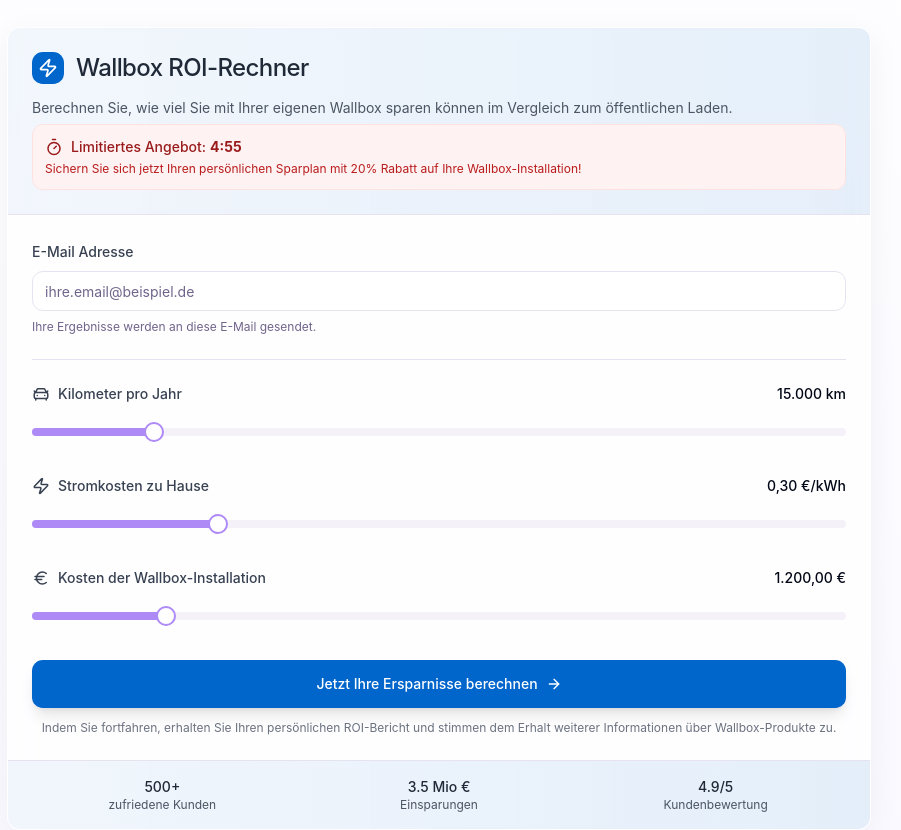
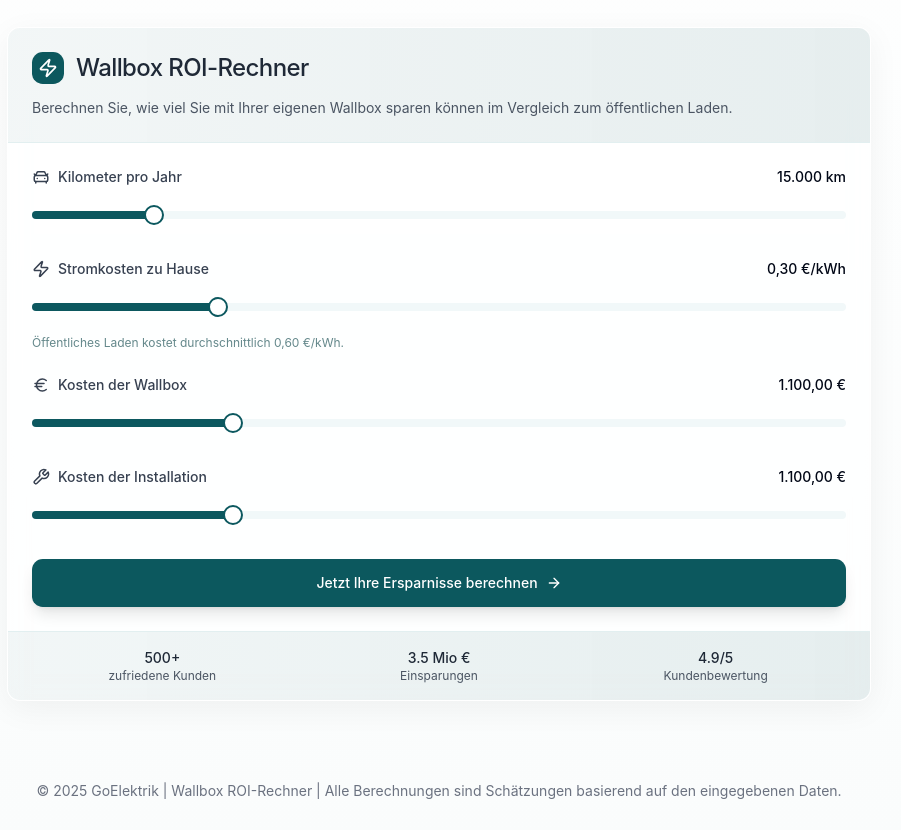
Before and after one commit to Sinsk1/wallbox-returns-calculator, a React (Vite) app: page / in a window 1280 px wide. Shown: the part 480-1310 px from the top of the page, without its empty margins (201-1102 px from the left). Built offline with nearby package versions, Linux system fonts and the light colour scheme.

Commit message:
Refactor ROI calculator
- Updated main colors to #0c585e.
- Removed the limited offer box and email field.
- Changed public charging price to 0.60 €.
- Added a Wallbox + Installation cost field.
- Displayed monthly savings next to annual savings.
- Replaced PDF download/email with a print button.

```diff
--- a/src/components/ROICalculator.tsx
+++ b/src/components/ROICalculator.tsx
@@ -11,14 +11,11 @@ import { Slider } from '@/components/ui/slider';
 import { Separator } from '@/components/ui/separator';
 import { CalculatorInput, DEFAULT_PARAMS, calculateROI, formatCurrency, formatNumber } from '@/utils/calculationUtils';
 import ROIResults from './ROIResults';
-import { ArrowRight, Zap, CarFront, Euro, Timer } from 'lucide-react';
+import { ArrowRight, Zap, CarFront, Euro, Wrench } from 'lucide-react';
 import { toast } from 'sonner';
 
 // Define the form schema
 const formSchema = z.object({
-  email: z.string().email({
-    message: "Bitte geben Sie eine gültige E-Mail-Adresse ein.",
-  }),
   kmPerYear: z.number()
     .min(1000, {
       message: "Mindestens 1.000 km pro Jahr.",
@@ -40,40 +37,30 @@ const formSchema = z.object({
     .max(5000, {
       message: "Maximal 5.000 € für die Installation.",
     }),
+  wallboxInstallationCost: z.number()
+    .min(500, {
+      message: "Mindestens 500 € für die Installation.",
+    })
+    .max(5000, {
+      message: "Maximal 5.000 € für die Installation.",
+    }),
 });
 
 const ROICalculator: React.FC = () => {
   const [results, setResults] = useState<ReturnType<typeof calculateROI> | null>(null);
   const [showResults, setShowResults] = useState(false);
   const [isSubmitting, setIsSubmitting] = useState(false);
-  const [urgencyTimer, setUrgencyTimer] = useState(300); // 5 minutes in seconds
 
   // Create form
   const form = useForm<z.infer<typeof formSchema>>({
     resolver: zodResolver(formSchema),
     defaultValues: {
-      email: "",
       kmPerYear: DEFAULT_PARAMS.kmPerYear,
       electricityCost: DEFAULT_PARAMS.electricityCost,
-      wallboxCost: DEFAULT_PARAMS.wallboxCost,
+      wallboxCost: DEFAULT_PARAMS.wallboxCost / 2, // Split the cost in half between device and installation
+      wallboxInstallationCost: DEFAULT_PARAMS.wallboxCost / 2,
     },
   });
-
-  // Effect for urgency timer
-  React.useEffect(() => {
-    const timer = setInterval(() => {
-      setUrgencyTimer((prev) => (prev > 0 ? prev - 1 : 0));
-    }, 1000);
-
-    return () => clearInterval(timer);
-  }, []);
-
-  // Format the timer
-  const formatTime = (seconds: number) => {
-    const mins = Math.floor(seconds / 60);
-    const secs = seconds % 60;
-    return `${mins}:${secs.toString().padStart(2, '0')}`;
-  };
 
   const onSubmit = async (values: z.infer<typeof formSchema>) => {
     setIsSubmitting(true);
@@ -84,10 +71,9 @@ const ROICalculator: React.FC = () => {
 
       // Calculate ROI
       const calculatorInput: CalculatorInput = {
-        email: values.email,
         kmPerYear: values.kmPerYear,
         electricityCost: values.electricityCost,
-        wallboxCost: values.wallboxCost,
+        wallboxCost: values.wallboxCost + values.wallboxInstallationCost, // Add both costs
       };
 
       const calculationResults = calculateROI(calculatorInput);
@@ -121,9 +107,9 @@ const ROICalculator: React.FC = () => {
       <div className="space-y-8">
         {!showResults ? (
           <Card className="glass-card overflow-hidden">
-            <CardHeader className="bg-gradient-to-r from-wallbox/5 to-wallbox/10 border-b">
+            <CardHeader className="bg-gradient-to-r from-goelektrik/5 to-goelektrik/10 border-b">
               <div className="flex items-center mb-2">
-                <div className="bg-wallbox text-white p-1.5 rounded-md mr-3">
+                <div className="bg-goelektrik text-white p-1.5 rounded-md mr-3">
                   <Zap size={20} />
                 </div>
                 <CardTitle className="text-2xl font-medium text-gray-800">
@@ -133,49 +119,11 @@ const ROICalculator: React.FC = () => {
               <CardDescription className="text-gray-600">
                 Berechnen Sie, wie viel Sie mit Ihrer eigenen Wallbox sparen können im Vergleich zum öffentlichen Laden.
               </CardDescription>
-
-              {urgencyTimer > 0 && (
-                <div className="mt-3 bg-red-50 border border-red-100 rounded-md p-3 text-sm">
-                  <p className="font-medium text-red-800 flex items-center">
-                    <Timer className="inline-block mr-2" size={18} />
-                    Limitiertes Angebot: <span className="ml-1 font-bold">{formatTime(urgencyTimer)}</span>
-                  </p>
-                  <p className="text-red-700 text-xs mt-1">
-                    Sichern Sie sich jetzt Ihren persönlichen Sparplan mit 20% Rabatt auf Ihre Wallbox-Installation!
-                  </p>
-                </div>
-              )}
             </CardHeader>
 
             <CardContent className="pt-6">
               <Form {...form}>
                 <form onSubmit={form.handleSubmit(onSubmit)} className="space-y-6">
-                  {/* Email field */}
-                  <FormField
-                    control={form.control}
-                    name="email"
-                    render={({ field }) => (
-                      <FormItem>
-                        <FormLabel className="text-gray-700">
-                          E-Mail Adresse
-                        </FormLabel>
-                        <FormControl>
-                          <Input
-                            placeholder="ihre.email@beispiel.de"
-                            {...field}
-                            className="input-transition focus:border-wallbox"
-                          />
-                        </FormControl>
-                        <FormDescription className="text-xs">
-                          Ihre Ergebnisse werden an diese E-Mail gesendet.
-                        </FormDescription>
-                        <FormMessage />
-                      </FormItem>
-                    )}
-                  />
-
-                  <Separator className="my-4" />
-
                   {/* KM per year */}
                   <FormField
                     control={form.control}
@@ -235,6 +183,9 @@ const ROICalculator: React.FC = () => {
                             className="py-4"
                           />
                         </FormControl>
+                        <FormDescription className="text-xs">
+                          Öffentliches Laden kostet durchschnittlich 0,60 €/kWh.
+                        </FormDescription>
                         <FormMessage />
                       </FormItem>
                     )}
@@ -249,7 +200,7 @@ const ROICalculator: React.FC = () => {
                         <div className="flex justify-between items-center">
                           <FormLabel className="text-gray-700 flex items-center">
                             <Euro className="mr-2" size={18} />
-                            Kosten der Wallbox-Installation
+                            Kosten der Wallbox
                           </FormLabel>
                           <span className="text-sm font-medium">
                             {field.value.toLocaleString('de-DE', { style: 'currency', currency: 'EUR' })}
@@ -258,7 +209,39 @@ const ROICalculator: React.FC = () => {
                         <FormControl>
                           <Slider
                             defaultValue={[field.value]}
-                            max={5000}
+                            max={3000}
+                            min={500}
+                            step={100}
+                            onValueChange={(vals) => {
+                              field.onChange(vals[0]);
+                            }}
+                            className="py-4"
+                          />
+                        </FormControl>
+                        <FormMessage />
+                      </FormItem>
+                    )}
+                  />
+
+                  {/* Wallbox Installation cost */}
+                  <FormField
+                    control={form.control}
+                    name="wallboxInstallationCost"
+                    render={({ field }) => (
+                      <FormItem>
+                        <div className="flex justify-between items-center">
+                          <FormLabel className="text-gray-700 flex items-center">
+                            <Wrench className="mr-2" size={18} />
+                            Kosten der Installation
+                          </FormLabel>
+                          <span className="text-sm font-medium">
+                            {field.value.toLocaleString('de-DE', { style: 'currency', currency: 'EUR' })}
+                          </span>
+                        </div>
+                        <FormControl>
+                          <Slider
+                            defaultValue={[field.value]}
+                            max={3000}
                             min={500}
                             step={100}
                             onValueChange={(vals) => {
@@ -275,7 +258,7 @@ const ROICalculator: React.FC = () => {
                   <div className="mt-8">
                     <Button
                       type="submit"
-                      className="w-full py-6 bg-wallbox hover:bg-wallbox-dark text-white font-medium shadow-lg transition-all duration-300 ease-in-out transform hover:scale-[1.01] hover:shadow-xl"
+                      className="w-full py-6 bg-goelektrik hover:bg-goelektrik-dark text-white font-medium shadow-lg transition-all duration-300 ease-in-out transform hover:scale-[1.01] hover:shadow-xl"
                       disabled={isSubmitting}
                     >
                       {isSubmitting ? (
@@ -287,17 +270,12 @@ const ROICalculator: React.FC = () => {
                         </span>
                       )}
                     </Button>
-
-                    <p className="text-xs text-gray-500 mt-3 text-center">
-                      Indem Sie fortfahren, erhalten Sie Ihren persönlichen ROI-Bericht und
-                      stimmen dem Erhalt weiterer Informationen über Wallbox-Produkte zu.
-                    </p>
                   </div>
                 </form>
               </Form>
             </CardContent>
 
-            <CardFooter className="bg-gradient-to-r from-wallbox/5 to-wallbox/10 border-t py-4">
+            <CardFooter className="bg-gradient-to-r from-goelektrik/5 to-goelektrik/10 border-t py-4">
               <div className="grid grid-cols-3 gap-4 w-full text-center">
                 <div>
                   <p className="text-sm font-medium text-gray-800">500+</p>
@@ -318,10 +296,9 @@ const ROICalculator: React.FC = () => {
           <ROIResults
             results={results!}
             userInputs={{
-              email: form.getValues("email"),
               kmPerYear: form.getValues("kmPerYear"),
               electricityCost: form.getValues("electricityCost"),
-              wallboxCost: form.getValues("wallboxCost"),
+              wallboxCost: form.getValues("wallboxCost") + form.getValues("wallboxInstallationCost"),
             }}
             onReset={() => {
               setShowResults(false);
--- a/src/index.css
+++ b/src/index.css
@@ -1,4 +1,3 @@
-
 @tailwind base;
 @tailwind components;
 @tailwind utilities;
@@ -17,56 +16,56 @@
     --popover: 0 0% 100%;
     --popover-foreground: 222.2 84% 4.9%;
 
-    --primary: 260 84% 75%; /* GoElektrik purple */
-    --primary-foreground: 260 40% 98%;
+    --primary: 185 77% 21%; /* New GoElektrik teal (#0c585e) */
+    --primary-foreground: 185 40% 98%;
 
-    --secondary: 260 40% 96.1%;
-    --secondary-foreground: 260 47.4% 11.2%;
+    --secondary: 185 40% 96.1%;
+    --secondary-foreground: 185 47.4% 11.2%;
 
-    --muted: 260 40% 96.1%;
-    --muted-foreground: 260 16.3% 46.9%;
+    --muted: 185 40% 96.1%;
+    --muted-foreground: 185 16.3% 46.9%;
 
-    --accent: 260 40% 96.1%;
-    --accent-foreground: 260 47.4% 11.2%;
+    --accent: 185 40% 96.1%;
+    --accent-foreground: 185 47.4% 11.2%;
 
     --destructive: 0 84.2% 60.2%;
     --destructive-foreground: 210 40% 98%;
 
-    --border: 260 31.8% 91.4%;
-    --input: 260 31.8% 91.4%;
-    --ring: 260 84% 75%;
+    --border: 185 31.8% 91.4%;
+    --input: 185 31.8% 91.4%;
+    --ring: 185 84% 20%;
 
     --radius: 0.8rem;
   }
 
   .dark {
     --background: 222.2 84% 4.9%;
-    --foreground: 260 40% 98%;
+    --foreground: 185 40% 98%;
 
     --card: 222.2 84% 4.9%;
-    --card-foreground: 260 40% 98%;
+    --card-foreground: 185 40% 98%;
 
     --popover: 222.2 84% 4.9%;
-    --popover-foreground: 260 40% 98%;
+    --popover-foreground: 185 40% 98%;
 
-    --primary: 260 40% 98%;
-    --primary-foreground: 260 47.4% 11.2%;
+    --primary: 185 40% 98%;
+    --primary-foreground: 185 47.4% 11.2%;
 
-    --secondary: 260 32.6% 17.5%;
-    --secondary-foreground: 260 40% 98%;
+    --secondary: 185 32.6% 17.5%;
+    --secondary-foreground: 185 40% 98%;
 
-    --muted: 260 32.6% 17.5%;
-    --muted-foreground: 260 20.2% 65.1%;
+    --muted: 185 32.6% 17.5%;
+    --muted-foreground: 185 20.2% 65.1%;
 
-    --accent: 260 32.6% 17.5%;
-    --accent-foreground: 260 40% 98%;
+    --accent: 185 32.6% 17.5%;
+    --accent-foreground: 185 40% 98%;
 
     --destructive: 0 62.8% 30.6%;
-    --destructive-foreground: 260 40% 98%;
+    --destructive-foreground: 185 40% 98%;
 
-    --border: 260 32.6% 17.5%;
-    --input: 260 32.6% 17.5%;
-    --ring: 260 26.8% 83.9%;
+    --border: 185 32.6% 17.5%;
+    --input: 185 32.6% 17.5%;
+    --ring: 185 26.8% 83.9%;
   }
 }
 
--- a/src/utils/calculationUtils.ts
+++ b/src/utils/calculationUtils.ts
@@ -2,27 +2,27 @@
 // Electricity consumption for electric vehicles per km in kWh
 const CONSUMPTION_PER_KM = 0.2; // kWh/km (average EV consumption)
 
-// Public charging markup factor compared to home electricity
-const PUBLIC_CHARGING_MARKUP = 2.5; // Public charging is often 2-3x more expensive
+// Public charging price (fixed at 0.60€ per kWh)
+const PUBLIC_CHARGING_PRICE = 0.60; // €/kWh for public charging
 
 // Initial installation cost for different Wallbox types
 export const WALLBOX_INSTALLATION_COSTS = {
   basic: 800, // Basic Wallbox installation
   smart: 1200, // Smart Wallbox with app control
   premium: 1800, // Premium Wallbox with advanced features
+  complete: 2200, // Complete Wallbox installation (new default)
 };
 
 // Default calculation parameters
 export const DEFAULT_PARAMS = {
   kmPerYear: 15000,
   electricityCost: 0.30, // €/kWh
-  wallboxCost: WALLBOX_INSTALLATION_COSTS.smart,
+  wallboxCost: WALLBOX_INSTALLATION_COSTS.complete, // Updated to the new default
   yearsOfUse: 10,
 };
 
 // Interface for calculator input
 export interface CalculatorInput {
-  email: string;
   kmPerYear: number;
   electricityCost: number; // in € per kWh
   wallboxCost: number; // in €
@@ -32,6 +32,7 @@ export interface CalculatorInput {
 // Interface for calculator results
 export interface CalculatorResult {
   savingsPerYear: number;
+  savingsPerMonth: number; // Added monthly savings
   breakEvenYear: number;
   totalSavings: number;
   homeCosts: number[];
@@ -58,11 +59,13 @@ export const calculateROI = (input: CalculatorInput): CalculatorResult => {
   const homeCostPerYear = annualConsumption * electricityCost;
 
   // Calculate annual cost for public charging
-  const publicChargingRate = electricityCost * PUBLIC_CHARGING_MARKUP;
-  const publicCostPerYear = annualConsumption * publicChargingRate;
+  const publicCostPerYear = annualConsumption * PUBLIC_CHARGING_PRICE;
 
   // Calculate annual savings
   const savingsPerYear = publicCostPerYear - homeCostPerYear;
+
+  // Calculate monthly savings
+  const savingsPerMonth = savingsPerYear / 12;
 
   // Calculate break-even point (in years)
   const breakEvenYear = wallboxCost / savingsPerYear;
@@ -89,6 +92,7 @@ export const calculateROI = (input: CalculatorInput): CalculatorResult => {
 
   return {
     savingsPerYear,
+    savingsPerMonth,
     breakEvenYear,
     totalSavings,
     homeCosts,
--- a/tailwind.config.ts
+++ b/tailwind.config.ts
@@ -1,3 +1,4 @@
+
 import type { Config } from "tailwindcss";
 
 export default {
@@ -61,13 +62,13 @@ export default {
 					overlay: 'rgba(0, 102, 204, 0.05)', // Very light blue overlay
 				},
 				goelektrik: {
-					DEFAULT: '#9b87f5', // Primary GoElektrik purple
-					secondary: '#7E69AB', // Secondary purple
-					tertiary: '#6E59A5', // Tertiary purple
-					dark: '#1A1F2C', // Dark purple
-					light: '#D6BCFA', // Light purple
-					vivid: '#8B5CF6', // Vivid purple
-					soft: '#E5DEFF', // Soft purple
+					DEFAULT: '#0c585e', // Updated GoElektrik main color
+					secondary: '#0a4a4f', // Secondary color
+					tertiary: '#084245', // Tertiary color
+					dark: '#063639', // Dark color
+					light: '#11797f', // Light color
+					vivid: '#15989f', // Vivid color
+					soft: '#e6f0f0', // Soft color
 					neutral: '#8E9196', // Neutral gray
 				}
 			},
```
Also changed, not shown: src/components/ROIResults.tsx (+38 -68 lines).
